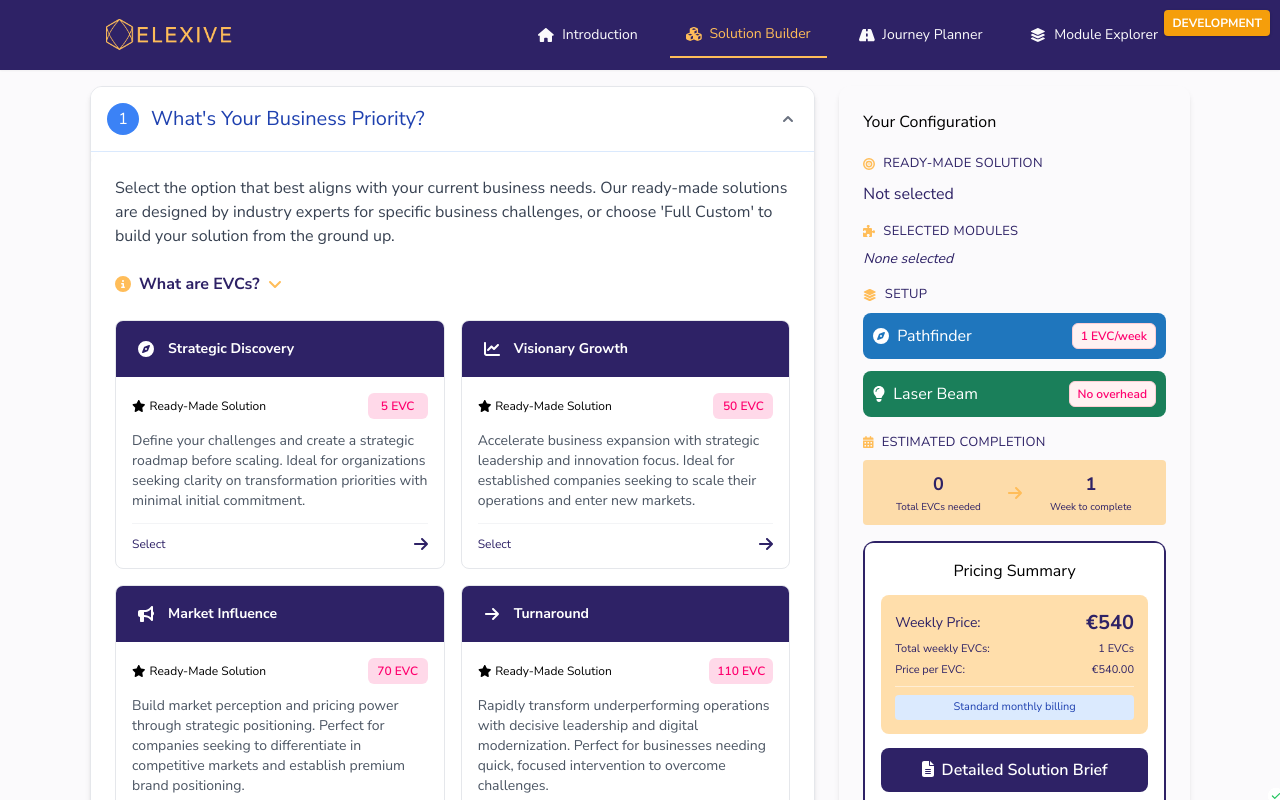
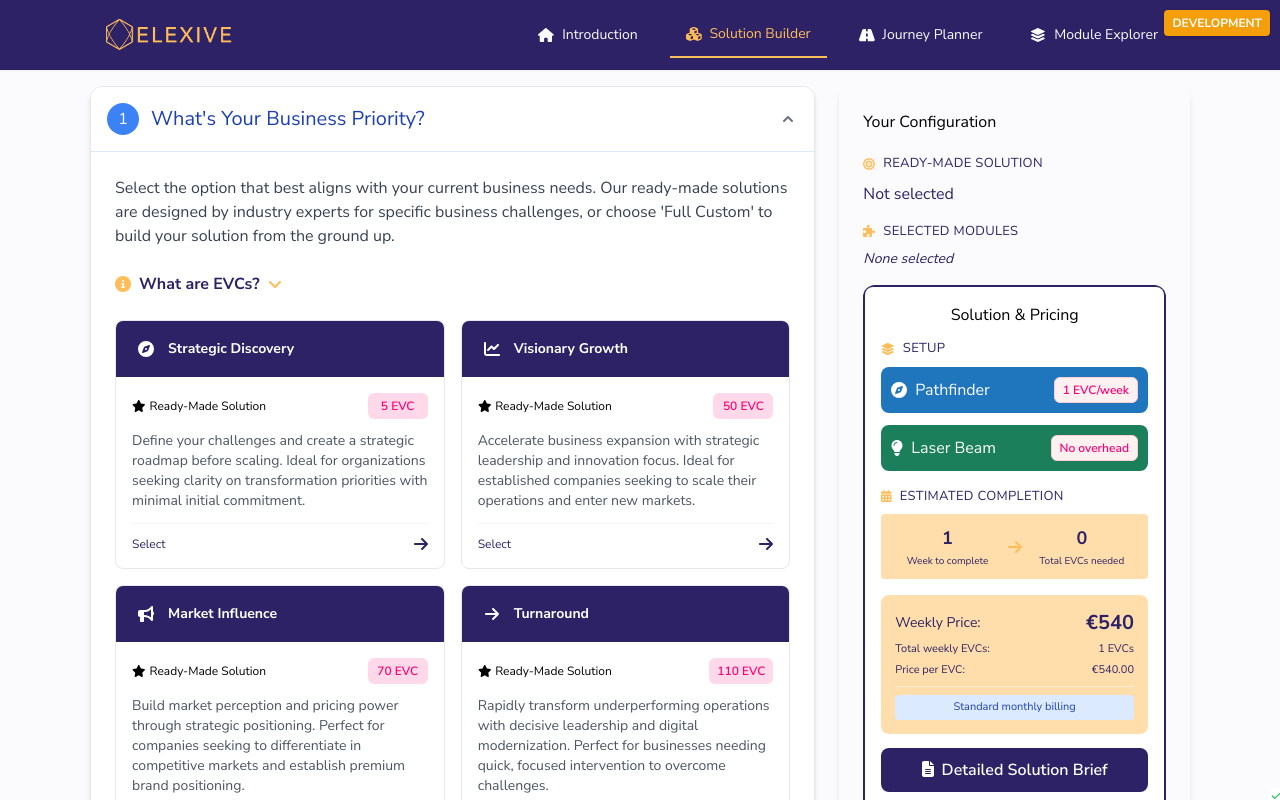
Before and after one commit to elexive-com/elexive-calc, a React (Create React App) app: page / in a window 1280 px wide. Both pictures are taken after a click on the button "Solution Builder". Shown: the top 800 px of the page. Built offline with nearby package versions, Linux system fonts and the light colour scheme; what @react-pdf/renderer would draw is missing.

Commit message:
changed the estimation to include add ons and changed the layout to make it more intuitive

```diff
--- a/src/components/SummarySidebar.jsx
+++ b/src/components/SummarySidebar.jsx
@@ -130,6 +130,22 @@ const SummarySidebar = ({ calculator }) => {
     return null;
   };
 
+  // Calculate total weekly parameter EVCs
+  const weeklyParameterEvcs = serviceParameters
+    .filter(param => parameters[param.id] && param.evcCost)
+    .reduce((sum, param) => {
+      const evcCost = calculateEvcCost(param);
+      return sum + (evcCost || 0);
+    }, 0);
+
+  // Calculate total parameter EVCs over the entire project duration
+  const totalParameterEvcs = weeklyParameterEvcs > 0
+    ? weeklyParameterEvcs * completionTimeWeeks
+    : 0;
+
+  // Total project EVCs including modules, overhead, and parameters
+  const totalProjectEvcs = totalEvcsWithOverhead + totalParameterEvcs;
+
   // Use the completion time weeks directly from the calculator for consistency
   const estimatedCompletionWeeks = completionTimeWeeks;
 
@@ -207,6 +223,12 @@ const SummarySidebar = ({ calculator }) => {
             )}
           </Section>
 
+          {/* Pricing Summary - Now including Setup, Custom Parameters, and Estimated Completion */}
+          <div className="mt-5">
+            <div className="bg-elx-primary p-0.5 rounded-xl">
+              <div className="bg-white p-4 rounded-lg">
+                <h4 className="elx-section-heading text-center text-base mb-3">Solution & Pricing</h4>
+
                 {/* Setup - Combined Production Capacity and Resource Allocation */}
                 <Section title="Setup" icon={faLayerGroup}>
                   <div className="flex flex-col space-y-3">
@@ -259,7 +281,7 @@ const SummarySidebar = ({ calculator }) => {
                   </div>
                 </Section>
 
-          {/* Custom Parameters - Moved here to be right after Setup */}
+                {/* Custom Parameters - Conditionally shown */}
                 {serviceParameters.filter(param => parameters[param.id]).length > 0 && (
                   <Section title="Custom Parameters" icon={faInfoCircle}>
                     <div className="space-y-2 text-sm">
@@ -288,28 +310,23 @@ const SummarySidebar = ({ calculator }) => {
                 <Section title="Estimated Completion" icon={faCalendarAlt}>
                   <div className="flex justify-between items-center mt-1 bg-elx-accent-light bg-opacity-30 p-2.5 rounded">
                     <div className="text-center flex-1">
-                <p className="font-bold text-lg text-elx-primary">{totalEvcsWithOverhead}</p>
-                <p className="text-[10px] text-elx-primary mt-0.5 font-medium">Total EVCs needed</p>
+                      <p className="font-bold text-lg text-elx-primary">{estimatedCompletionWeeks}</p>
+                      <p className="text-[10px] text-elx-primary mt-0.5 font-medium">
+                        {estimatedCompletionWeeks === 1 ? 'Week' : 'Weeks'} to complete
+                      </p>
                     </div>
                     <div className="flex items-center px-1">
                       <FontAwesomeIcon icon={faArrowRight} className="text-elx-accent" />
                     </div>
                     <div className="text-center flex-1">
-                <p className="font-bold text-lg text-elx-primary">{estimatedCompletionWeeks}</p>
-                <p className="text-[10px] text-elx-primary mt-0.5 font-medium">
-                  {estimatedCompletionWeeks === 1 ? 'Week' : 'Weeks'} to complete
-                </p>
+                      <p className="font-bold text-lg text-elx-primary">{totalProjectEvcs}</p>
+                      <p className="text-[10px] text-elx-primary mt-0.5 font-medium">Total EVCs needed</p>
                     </div>
                   </div>
                 </Section>
 
-          {/* Pricing Summary */}
-          <div className="mt-5">
-            <div className="bg-elx-primary p-0.5 rounded-xl">
-              <div className="bg-white p-4 rounded-lg">
-                <h4 className="elx-section-heading text-center text-base mb-3">Pricing Summary</h4>
-
-                <div className="bg-elx-accent-light bg-opacity-50 p-3.5 rounded-lg mb-3.5">
+                {/* Pricing details */}
+                <div className="bg-elx-accent-light bg-opacity-50 p-3.5 rounded-lg my-3.5">
                   <div className="flex justify-between items-center mb-1">
                     <span className="text-sm text-elx-primary font-medium">Weekly Price:</span>
                     <span className="font-bold text-xl text-elx-primary">€{totalPrice.toLocaleString()}</span>
```
Lines whose indentation alone changed are shown as unchanged.
